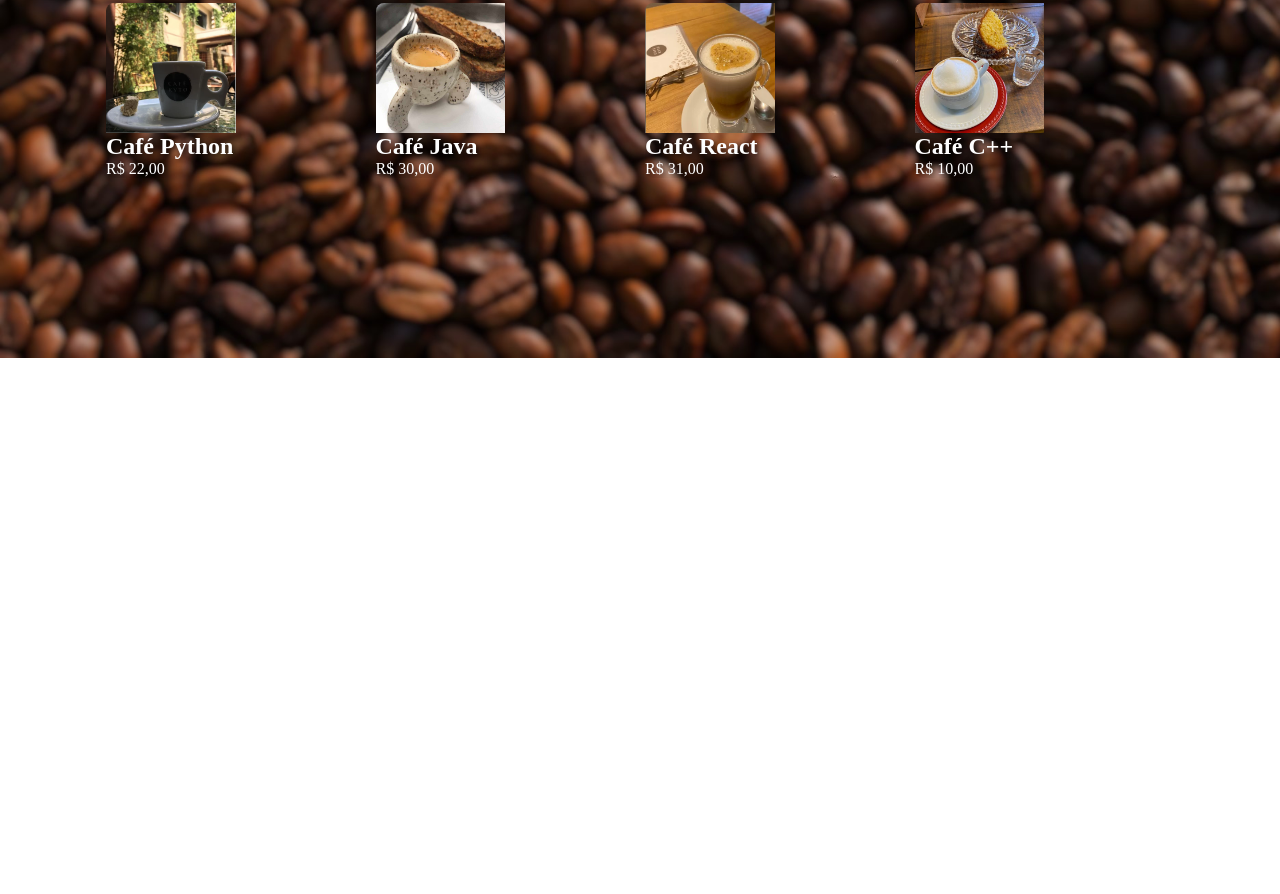
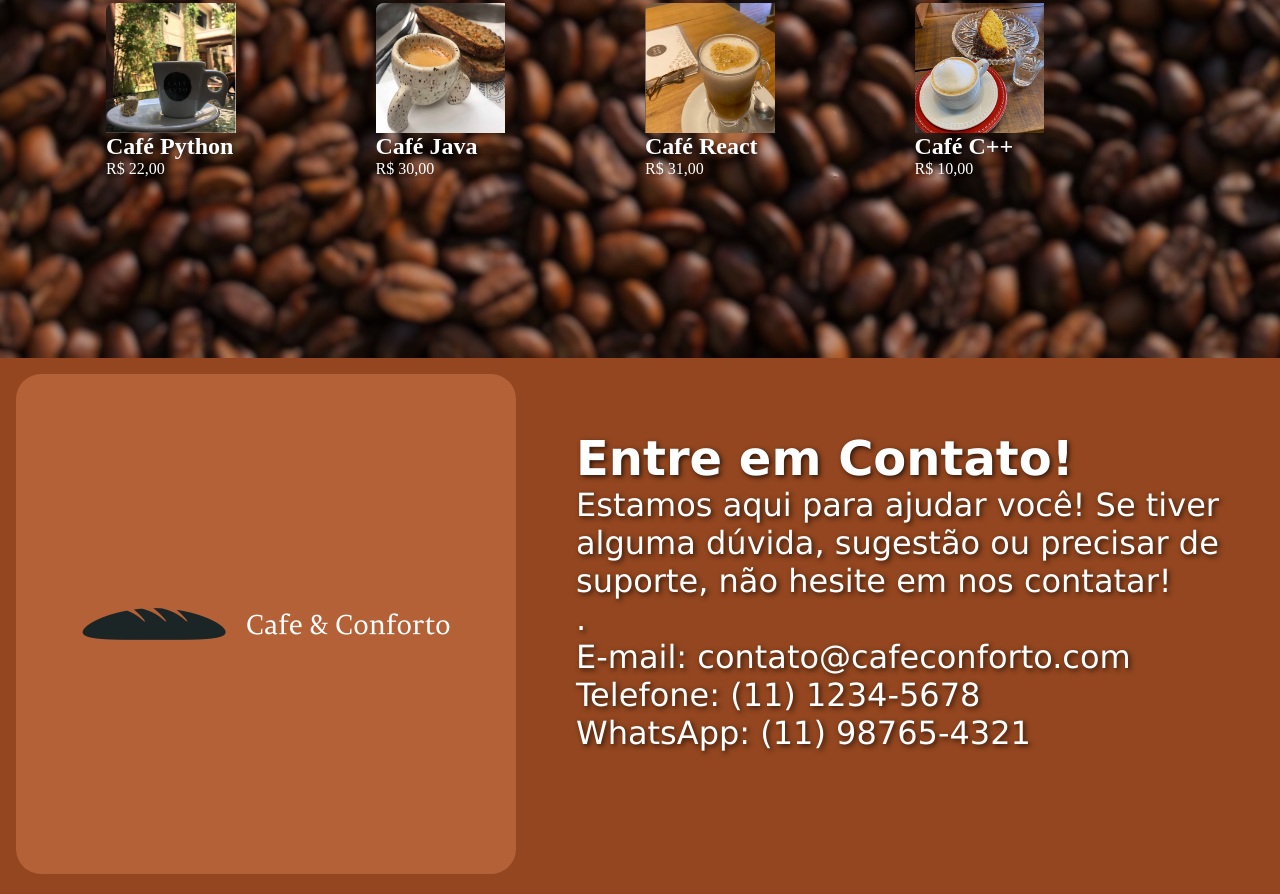
Before and after one commit to luisgustavo777/cafeConforto, a plain HTML site: page index.html in a window 1280 px wide. Shown: the part 2434-3328 px from the top of the page. Before the commit the page ends 2792 px from the top, so only its background shows below. Drawn offline with Linux system fonts and the light colour scheme.

Commit message:
criar aba de contato da cafeteria

```diff
--- a/index.html
+++ b/index.html
@@ -107,5 +107,17 @@
         </div>
       </div>
     </div>
+
+    <div class="contatos">
+      <img src="default.png" alt="logomarca" width="500px">
+      <section class="textoContato">
+        <h2>Entre em Contato!</h2>
+        <p>Estamos aqui para ajudar você! Se tiver alguma dúvida, sugestão ou precisar de suporte, não hesite em nos contatar!</p>
+        <p>.</p>
+        <p>E-mail: contato@cafeconforto.com</p>
+        <p>Telefone: (11) 1234-5678</p>
+        <p>WhatsApp: (11) 98765-4321</p>
+      </section>
+    </div>
 </body>
 </html>
--- a/style.css
+++ b/style.css
@@ -132,3 +132,25 @@
     flex-direction: column;
     color: white;
 }
+
+.contatos {
+    height: auto;
+    width: auto;
+    background-color: #93461f;
+    padding: 1rem;
+}
+
+.contatos img {
+    border-radius: 5%;
+}
+
+.textoContato {
+    position: absolute;
+    color: white;
+    font-size: 2rem;
+    text-shadow: 2px 2px 5px rgba(0, 0, 0, 0.7);
+    font-family:'Lucida Sans', 'Lucida Sans Regular', 'Lucida Grande', 'Lucida Sans Unicode', Geneva, Verdana, sans-serif;
+    left: 35rem;
+    top: 178rem;
+    padding: 1rem;
+}
```
